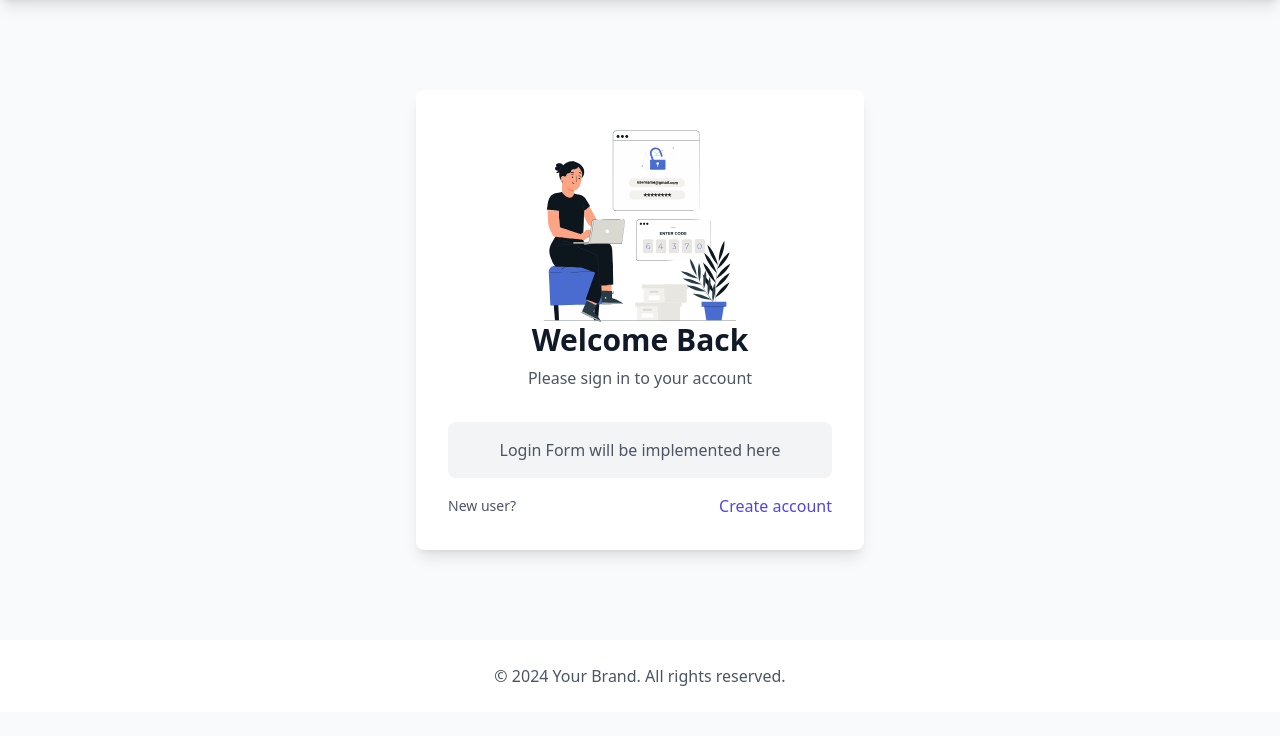
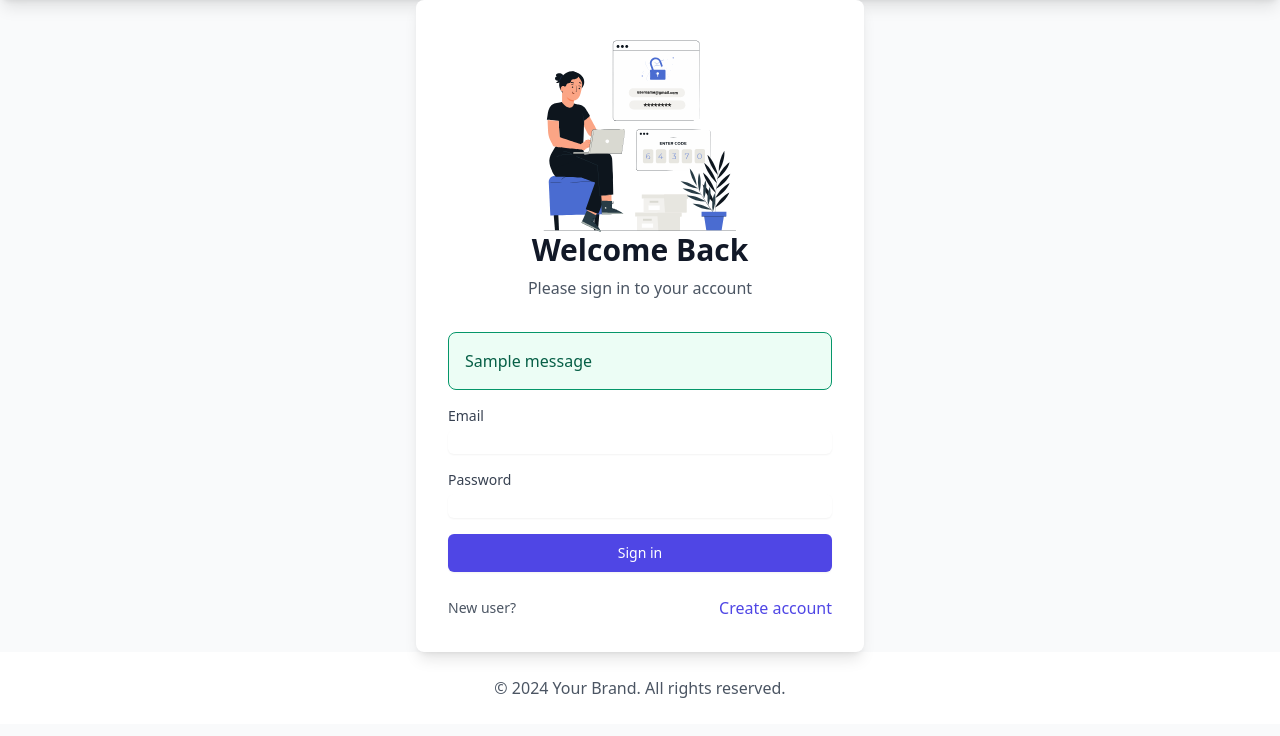
Before and after one commit to roschlynnmichael/CSCI-4930-05-ML-Project, a Flask app: page /login in a window 1280 px wide. Shown: the part 64-800 px from the top of the page. Run offline with Flask 3, Linux system fonts and the light colour scheme; tables that the repository leaves empty hold one stand-in row (values such as "Sample post"); one stand-in notice (Sample message) is shown; some libraries are stand-ins or nearby versions.

Commit message:
Updated login and registration system

```diff
--- a/Frontend/app.py
+++ b/Frontend/app.py
@@ -1,59 +1,99 @@
 import os
+from flask import Flask, render_template, request, flash, redirect, url_for
+from flask_login import login_user, logout_user, login_required, current_user
+from extensions import db, login_manager
+from models.user import User
+from config import Config
+
 PROJECT_ROOT = os.path.dirname(os.path.dirname(os.path.abspath(__file__)))
 FRONTEND_DIR = os.path.join(PROJECT_ROOT, 'frontend')
 STATIC_DIR = os.path.join(FRONTEND_DIR, 'static')
 
-from flask import Flask, render_template, send_from_directory
-from flask_assets import Environment, Bundle
+def create_app():
+    app = Flask(__name__,
+        static_folder=STATIC_DIR,
+        static_url_path='/static',
+        template_folder=os.path.join(FRONTEND_DIR, 'templates')
+    )
+    app.config.from_object(Config)
 
-app = Flask(__name__,
-    static_folder=STATIC_DIR,
-    static_url_path='/static',
-    template_folder=os.path.join(FRONTEND_DIR, 'templates')
-)
+    # Initialize extensions
+    db.init_app(app)
+    login_manager.init_app(app)
 
-# Initialize Flask-Assets
-assets = Environment(app)
+    return app
 
-# Define Tailwind CSS bundle
-css = Bundle(
-    'css/main.css',
-    filters='postcss',
-    output='css/tailwind.css'
-)
-assets.register('css_all', css)
+app = create_app()
 
-# Add route for serving animations directly
-@app.route('/static/animations/<path:filename>')
-def serve_animation(filename):
-    return send_from_directory(os.path.join(STATIC_DIR, 'animations'), filename)
+@login_manager.user_loader
+def load_user(user_id):
+    return User.query.get(int(user_id))
 
+# Update login route
+@app.route('/login', methods=['GET', 'POST'])
+def login():
+    if request.method == 'POST':
+        email = request.form.get('email')
+        password = request.form.get('password')
+
+        user = User.query.filter_by(email=email).first()
+        if user and user.check_password(password):
+            login_user(user)
+            flash('Logged in successfully!', 'success')
+            return redirect(url_for('dashboard'))
+
+        flash('Invalid email or password', 'error')
+    return render_template('login.html')
+
+# Update register route
+@app.route('/register', methods=['GET', 'POST'])
+def register():
+    if request.method == 'POST':
+        username = request.form.get('username')
+        email = request.form.get('email')
+        password = request.form.get('password')
+
+        if User.query.filter_by(email=email).first():
+            flash('Email already registered', 'error')
+            return render_template('register.html')
+
+        if User.query.filter_by(username=username).first():
+            flash('Username already taken', 'error')
+            return render_template('register.html')
+
+        user = User(username=username, email=email)
+        user.set_password(password)
+
+        db.session.add(user)
+        db.session.commit()
+
+        flash('Registration successful!', 'success')
+        return redirect(url_for('login'))
+
+    return render_template('register.html')
+
+@app.route('/logout')
+@login_required
+def logout():
+    logout_user()
+    flash('Logged out successfully!', 'success')
+    return redirect(url_for('home'))
+
+# Add your existing routes here
 @app.route('/')
 def home():
     return render_template('home.html')
-
-@app.route('/login')
-def login():
-    return render_template('login.html')
-
-@app.route('/register')
-def register():
-    return render_template('register.html')
 
 @app.route('/about')
 def about():
     return render_template('about.html')
 
 @app.route('/dashboard')
+@login_required
 def dashboard():
     return render_template('dashboard.html')
 
-@app.errorhandler(404)
-def page_not_found(e):
-    return render_template('error.html'), 404
-
 if __name__ == '__main__':
-    print(f"Project Root: {PROJECT_ROOT}")
-    print(f"Frontend Dir: {FRONTEND_DIR}")
-    print(f"Static Dir: {STATIC_DIR}")
+    with app.app_context():
+        db.create_all()  # Create database tables
     app.run(debug=True)
--- /dev/null
+++ b/Frontend/extensions.py
@@ -0,0 +1,6 @@
+from flask_sqlalchemy import SQLAlchemy
+from flask_login import LoginManager
+
+db = SQLAlchemy()
+login_manager = LoginManager()
+login_manager.login_view = 'login'
--- a/Frontend/templates/login.html
+++ b/Frontend/templates/login.html
@@ -18,16 +18,38 @@
             <p class="text-gray-600 mt-2">Please sign in to your account</p>
         </div>
 
-        <div class="space-y-4">
-            <!-- Login form placeholders -->
-            <div class="bg-gray-100 p-4 rounded-lg">
-                <p class="text-center text-gray-600">Login Form will be implemented here</p>
+        {% with messages = get_flashed_messages(with_categories=true) %}
+            {% if messages %}
+                {% for category, message in messages %}
+                    <div class="alert alert-{{ category }} mb-4">
+                        {{ message }}
+                    </div>
+                {% endfor %}
+            {% endif %}
+        {% endwith %}
+
+        <form method="POST" class="space-y-4">
+            <div>
+                <label for="email" class="block text-sm font-medium text-gray-700">Email</label>
+                <input type="email" name="email" id="email" required
+                    class="mt-1 block w-full rounded-md border-gray-300 shadow-sm focus:border-indigo-500 focus:ring-indigo-500">
             </div>
 
-            <div class="flex items-center justify-between mt-6">
-                <span class="text-sm text-gray-600">New user?</span>
-                <a href="{{ url_for('register') }}" class="text-indigo-600 hover:text-indigo-800">Create account</a>
+            <div>
+                <label for="password" class="block text-sm font-medium text-gray-700">Password</label>
+                <input type="password" name="password" id="password" required
+                    class="mt-1 block w-full rounded-md border-gray-300 shadow-sm focus:border-indigo-500 focus:ring-indigo-500">
             </div>
+
+            <button type="submit"
+                class="w-full flex justify-center py-2 px-4 border border-transparent rounded-md shadow-sm text-sm font-medium text-white bg-indigo-600 hover:bg-indigo-700 focus:outline-none focus:ring-2 focus:ring-offset-2 focus:ring-indigo-500">
+                Sign in
+            </button>
+        </form>
+
+        <div class="flex items-center justify-between mt-6">
+            <span class="text-sm text-gray-600">New user?</span>
+            <a href="{{ url_for('register') }}" class="text-indigo-600 hover:text-indigo-800">Create account</a>
         </div>
     </div>
 </div>
```
Also changed, not shown: Frontend/config.py (added, +9 -0 lines), Frontend/models/user.py (added, +18 -0 lines), Frontend/requirements.txt (+9 -0 lines), Frontend/templates/register.html (+35 -7 lines), 2 other files.
